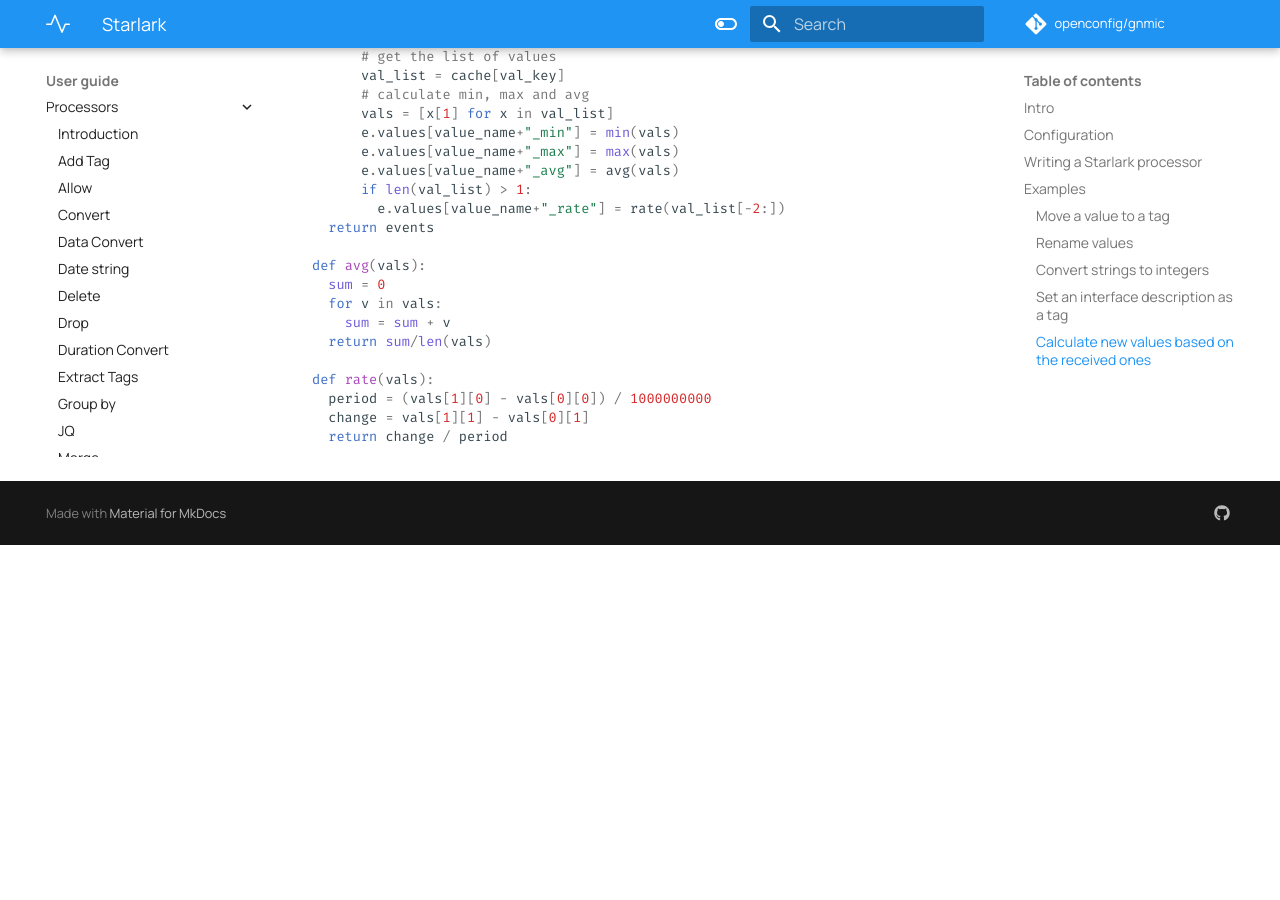
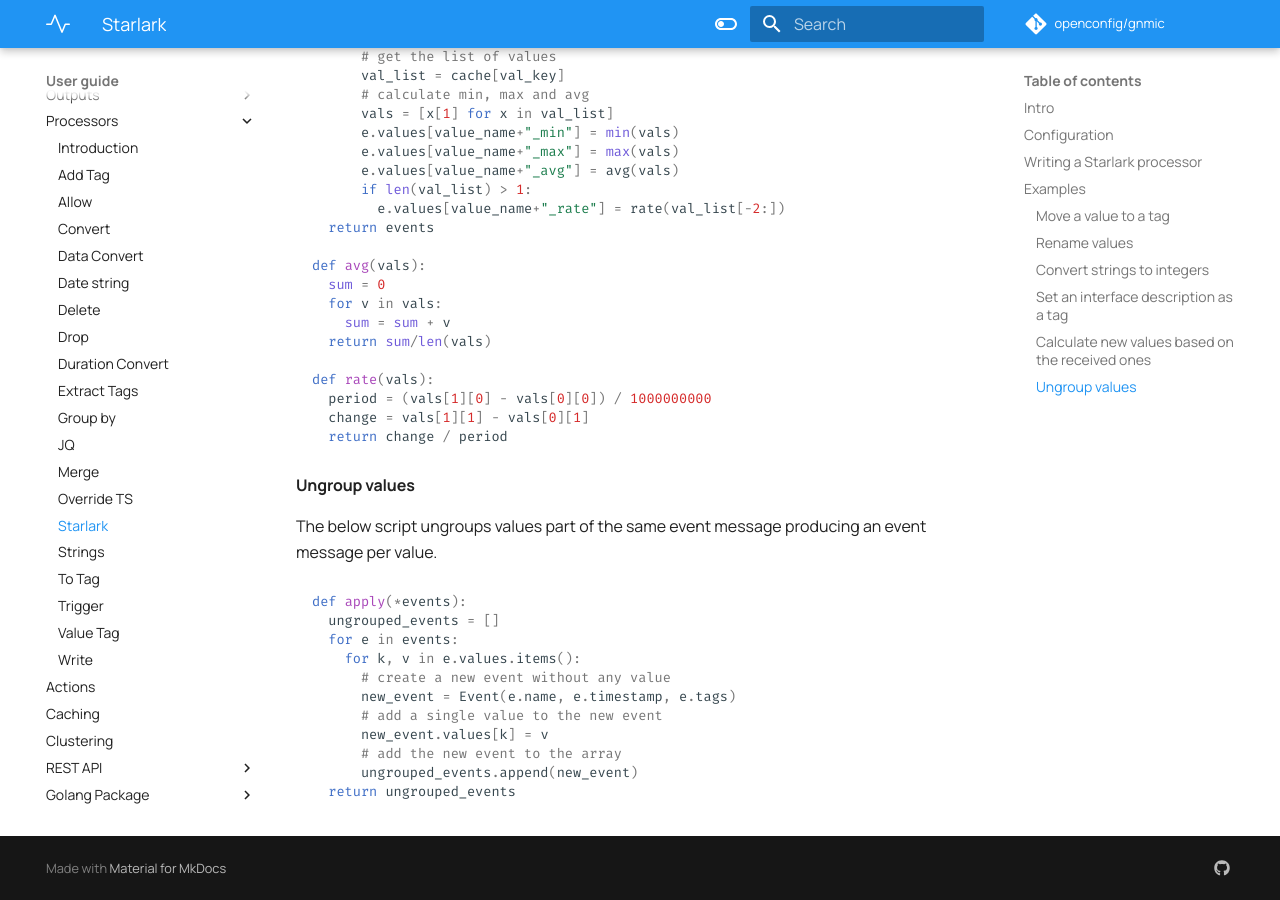
Before and after one commit to openconfig/gnmic, an MkDocs documentation site: the page built from docs/user_guide/event_processors/event_starlark.md, in a window 1280 px wide and 900 px high, scrolled down 7287 px. Built offline with MkDocs 1.6.1 and Material for MkDocs 9.7.7, drawn with Linux system fonts in a browser that asks for light colours; comment, search, counter and statistics services are not loaded; before the commit the page ends 7832 px from its top, so only the background shows below that.

Commit message:
add starlark example

````diff
--- a/docs/user_guide/event_processors/event_starlark.md
+++ b/docs/user_guide/event_processors/event_starlark.md
@@ -385,3 +385,21 @@ def rate(vals):
   change = vals[1][1] - vals[0][1]
   return change / period
 ```
+
+#### Ungroup values
+
+The below script ungroups values part of the same event message producing an event message per value.
+
+```python
+def apply(*events):
+  ungrouped_events = []
+  for e in events:
+    for k, v in e.values.items():
+      # create a new event without any value
+      new_event = Event(e.name, e.timestamp, e.tags)
+      # add a single value to the new event
+      new_event.values[k] = v
+      # add the new event to the array
+      ungrouped_events.append(new_event)
+  return ungrouped_events
+```
````
